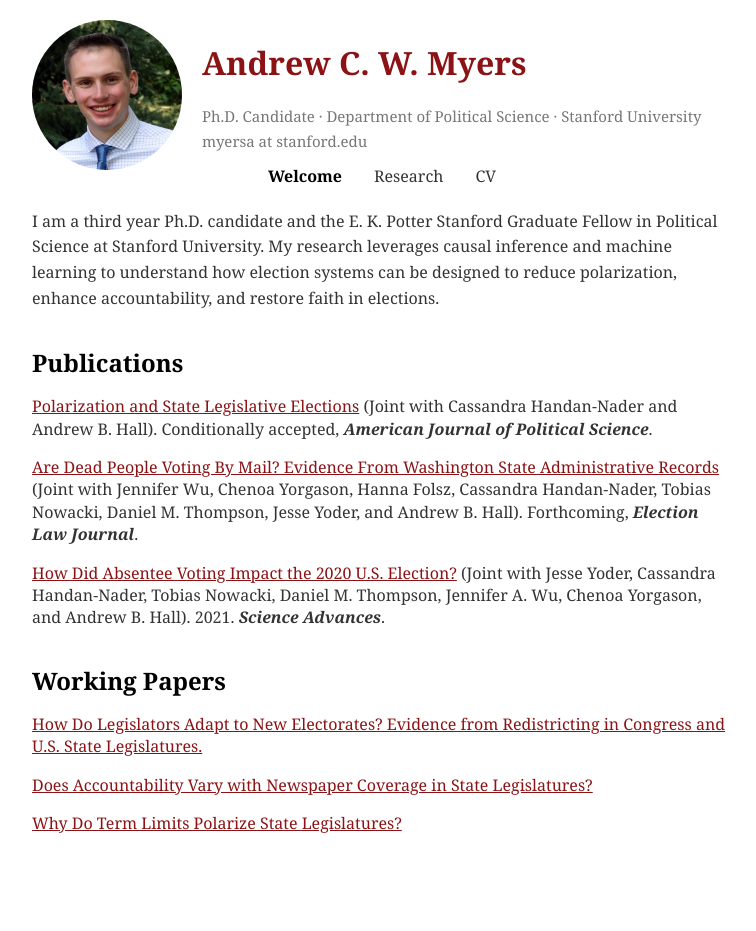
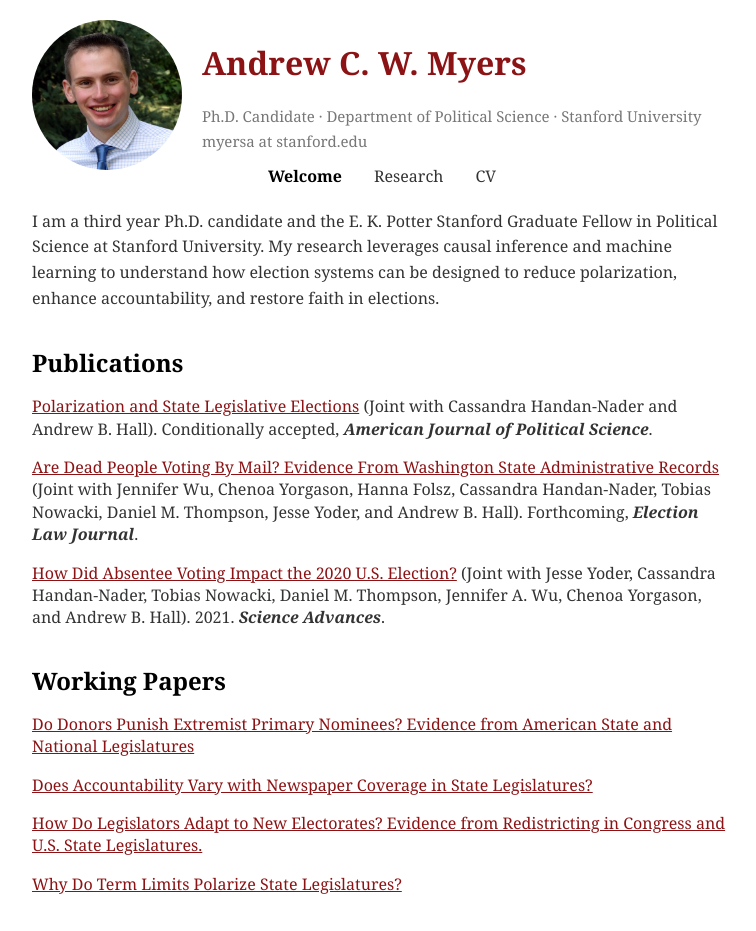
Before and after one commit to AndyMyersSkol/AndyMyersSkol.github.io, a Jekyll site: the page index.html, which Jekyll copies as it is, in a window 1280 px wide. Shown: the whole page, without its empty margins (258-1014 px from the left). Built offline with Jekyll 4.4.1, drawn with Linux system fonts in a browser that asks for light colours; before the commit the page ends 900 px from its top, so only the background shows below that.

Commit message:
Add MoneyRD

```diff
--- a/index.html
+++ b/index.html
@@ -64,11 +64,15 @@ Daniel M. Thompson, Jennifer A. Wu, Chenoa Yorgason, and Andrew B. Hall). 2021.
     <h2>Working Papers</h2>
 
         <p>
-        <a target="_blank" class="bib" href="/documents/Myers_redistricting.pdf">How Do Legislators Adapt to New Electorates? Evidence from Redistricting in Congress and U.S. State Legislatures.</a>
+        <a target="_blank" class="bib" href="/documents/Myers_extremist_nominee_fundraising.pdf">Do Donors Punish Extremist Primary Nominees? Evidence from American State and National Legislatures</a>
       </p>
 
-         <p>
+        <p>
         <a target="_blank" class="bib" href="/documents/Myers_congruence.pdf">Does Accountability Vary with Newspaper Coverage in State Legislatures?</a>
+      </p>
+
+        <p>
+        <a target="_blank" class="bib" href="/documents/Myers_redistricting.pdf">How Do Legislators Adapt to New Electorates? Evidence from Redistricting in Congress and U.S. State Legislatures.</a>
       </p>
 
          <p>
```
